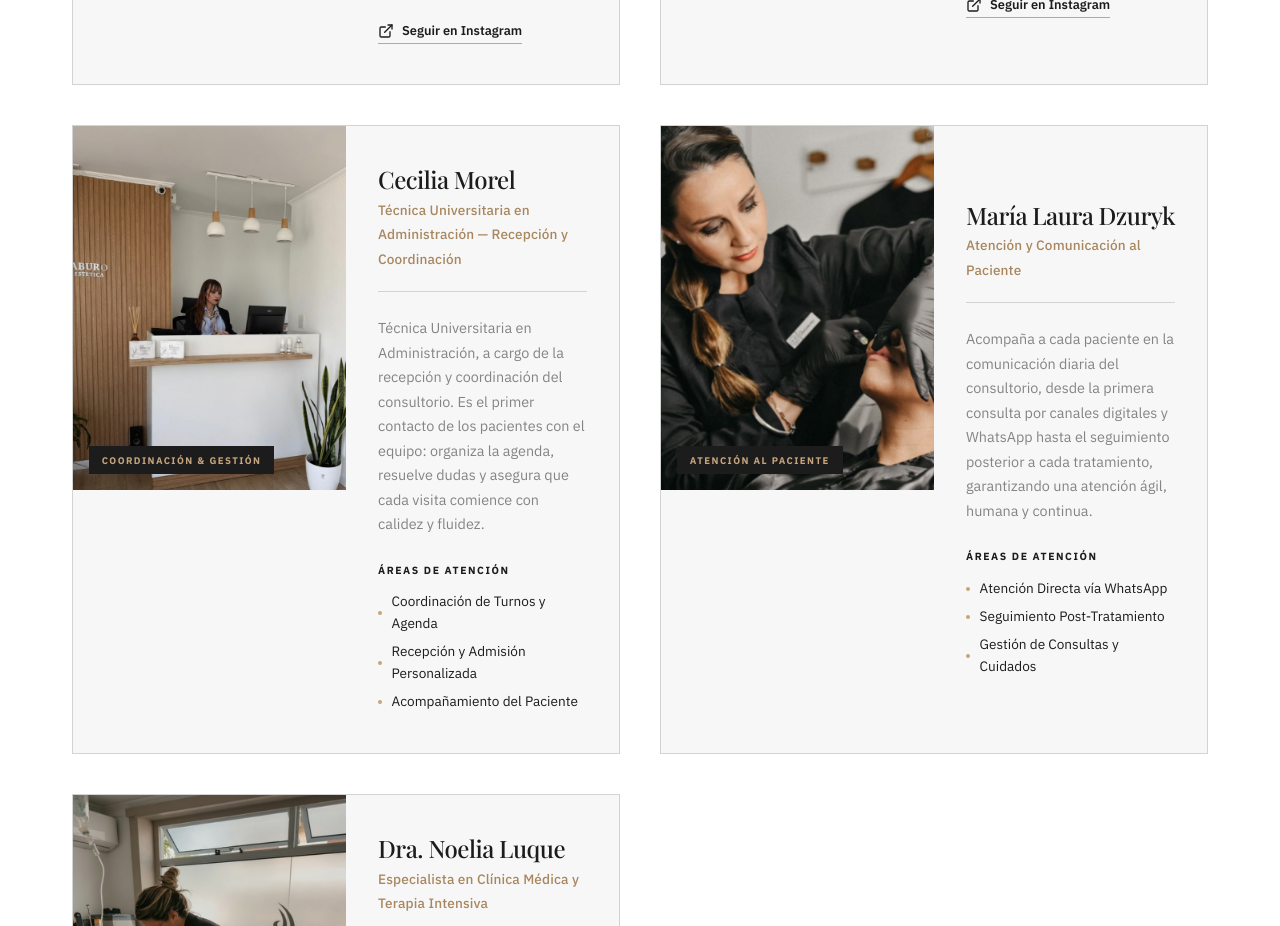
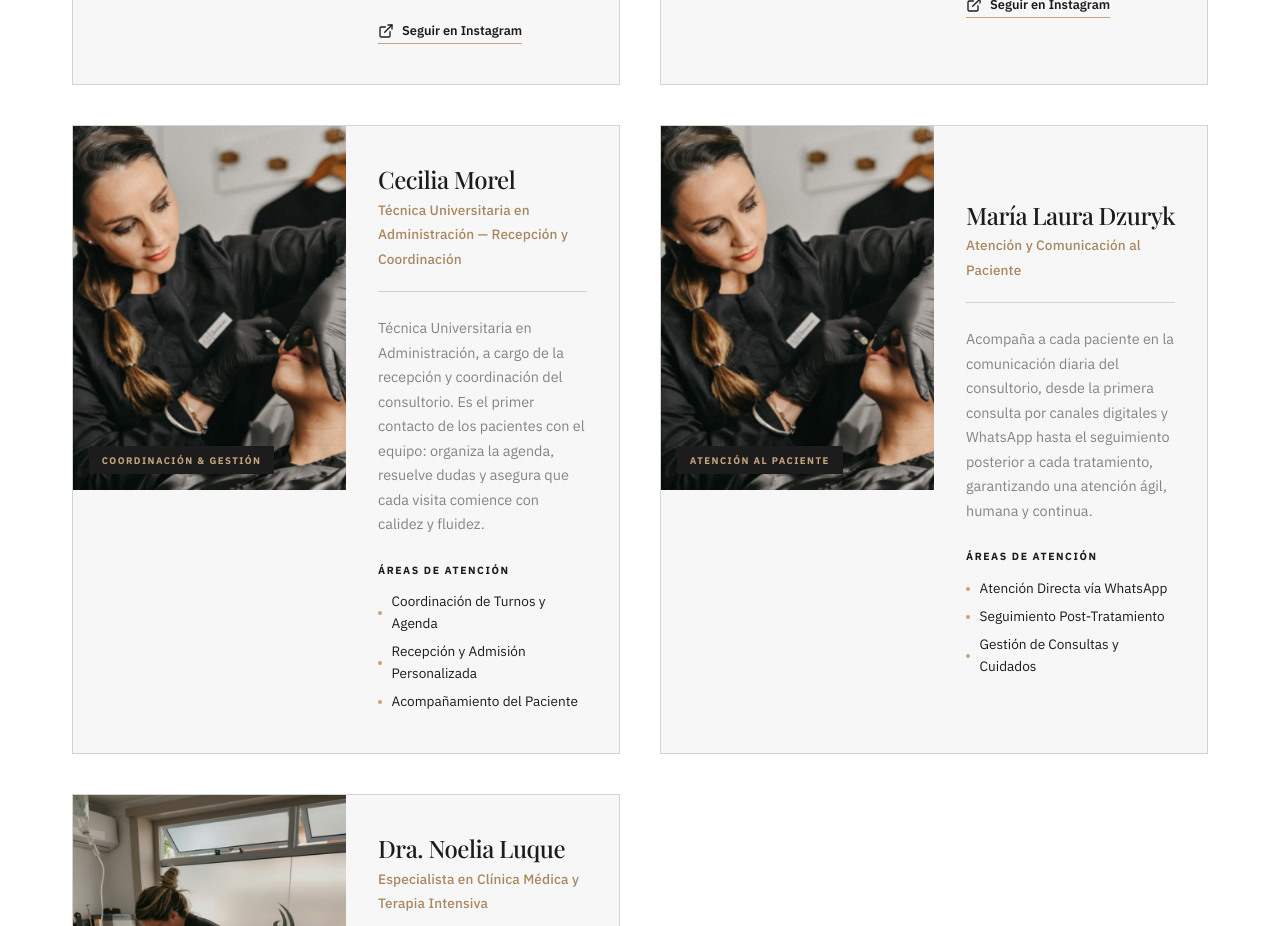
Before and after one commit to stinmeister/dra.landaburo, a Next.js app: page / in a window 1280 px wide. Shown: the part 4840-5766 px from the top of the page. Built offline with nearby package versions, Linux system fonts and the light colour scheme; no server answers.

Commit message:
revert(team): restore placeholder image for Cecilia Morel

```diff
--- a/src/data/team.ts
+++ b/src/data/team.ts
@@ -66,8 +66,7 @@ export const teamMembers: TeamMember[] = [
       'Recepción y Admisión Personalizada',
       'Acompañamiento del Paciente'
     ],
-    image: '/images/cecilia-morel.jpg',
-    objectPosition: 'center 45%',
+    image: '/images/Dra.Landaburo.png',
   },
   {
     id: 'laura-dzuryk',
```
Also changed, not shown: public/images/cecilia-morel.jpg (deleted).
